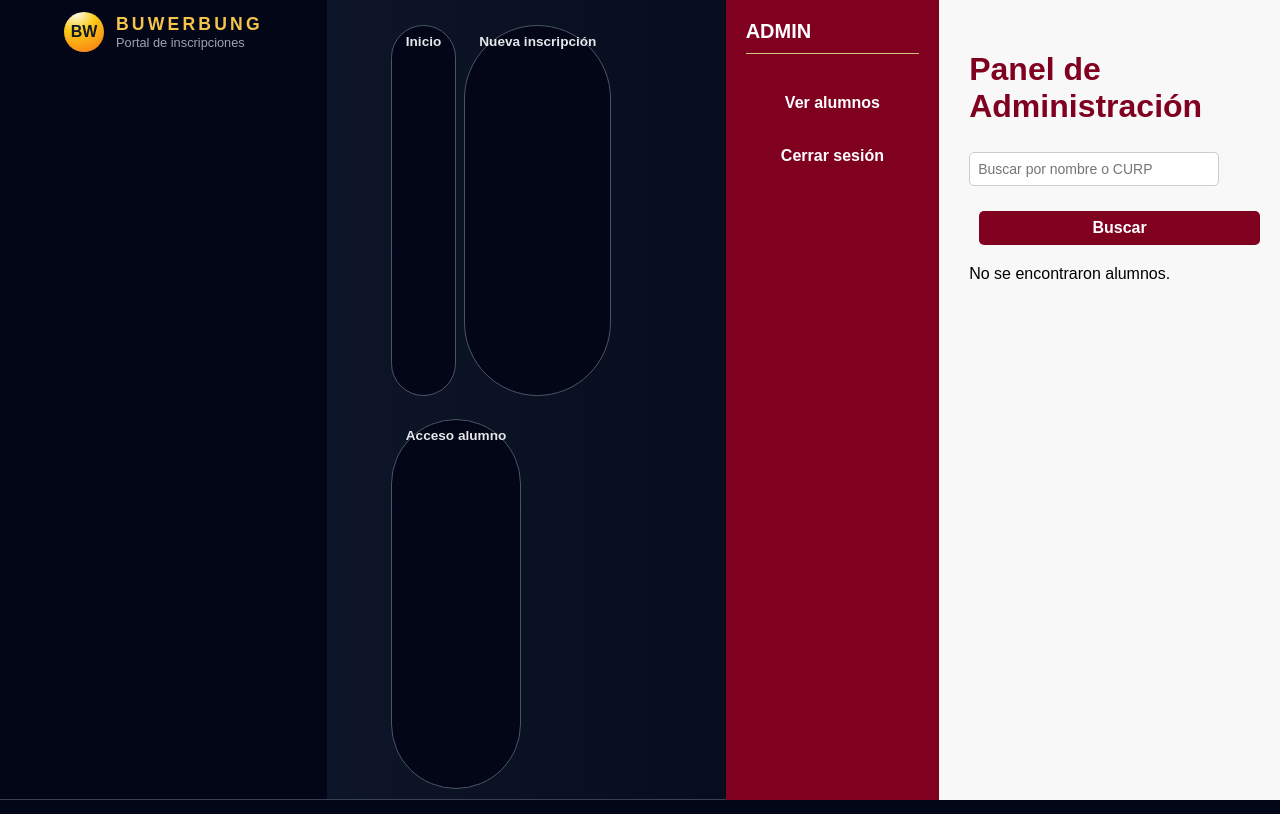
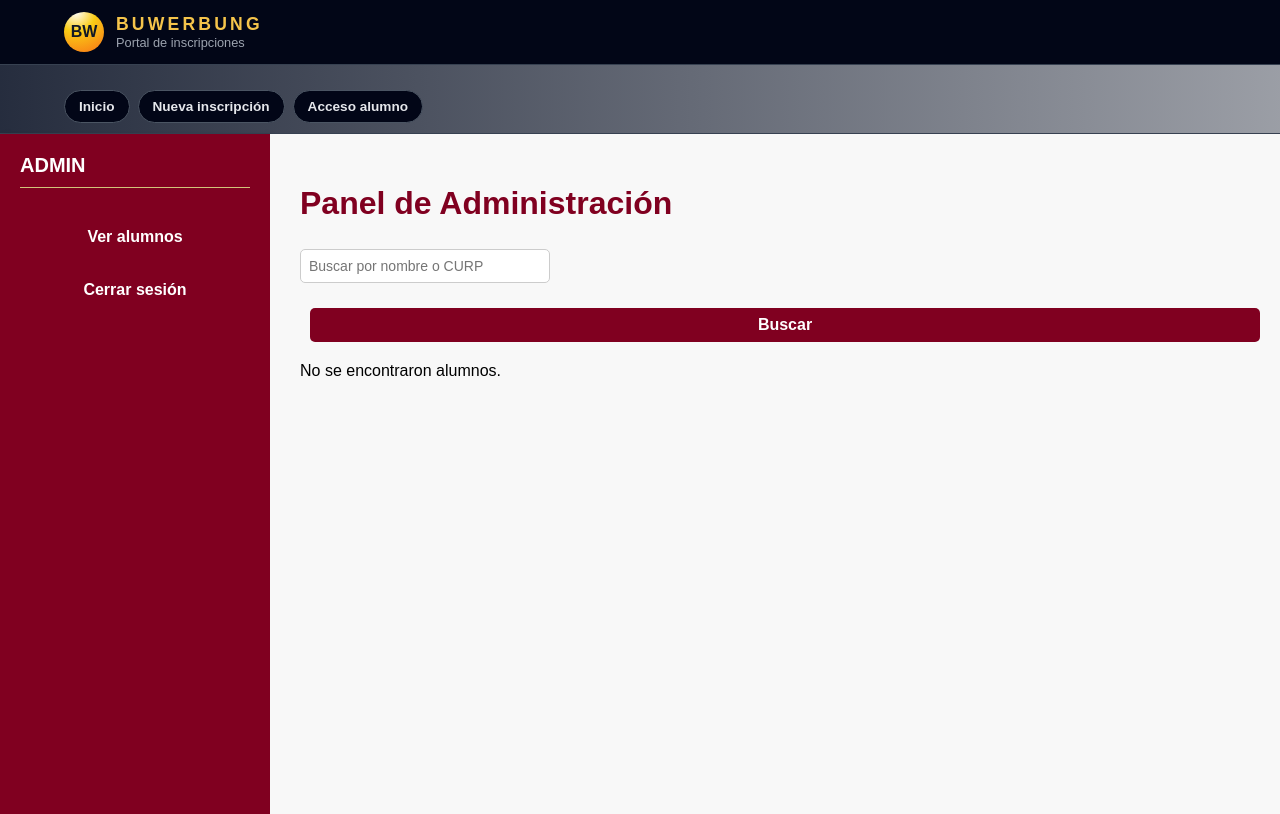
Before and after one commit to gerardotuz/prototipos, a Flask app: page /admin in a window 1280 px wide. Run offline with Flask 3, Linux system fonts and the light colour scheme; the visitor is signed in with stand-in values (Sample User, id 1); data that the repository does not hold is empty.

Commit message:
Refactor admin panel layout and styles

```diff
--- a/templates/admin.html
+++ b/templates/admin.html
@@ -8,9 +8,15 @@
        body {
     margin: 0;
     font-family: Arial, sans-serif;
+    background-color: #f8f8f8;
+}
+
+/* contenedor que sí será flex: sidebar + contenido */
+.layout-admin {
     display: flex;
-            height: 100vh;
+    min-height: calc(100vh - 120px); /* ajusta si ves mucho espacio */
 }
+
 
         .sidebar {
             width: 230px;
@@ -119,6 +125,7 @@
     <a href="/login" style="padding:8px 14px;border-radius:999px;background:#020617;border:1px solid #4b5563;color:#e5e7eb;text-decoration:none;font-size:0.85rem;">Acceso alumno</a>
   </nav>
 
+    <div class="layout-admin">
       <div class="sidebar">
           <h2>ADMIN</h2>
           <a href="/admin">Ver alumnos</a>
@@ -152,5 +159,6 @@
           <p>No se encontraron alumnos.</p>
           {% endif %}
       </div>
+  </div>
 </body>
 </html>
```
Lines whose indentation alone changed are shown as unchanged.
